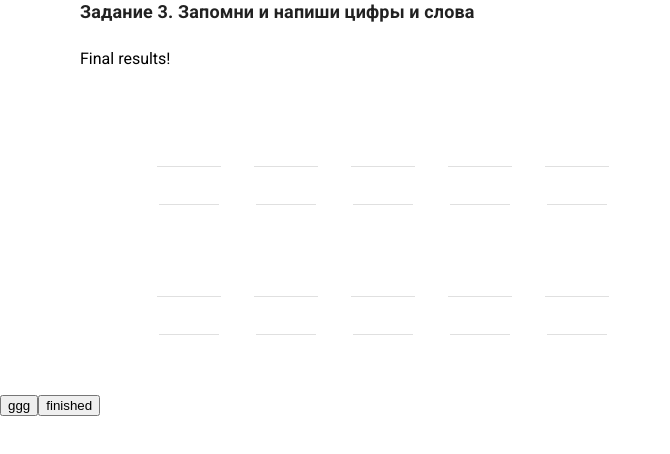
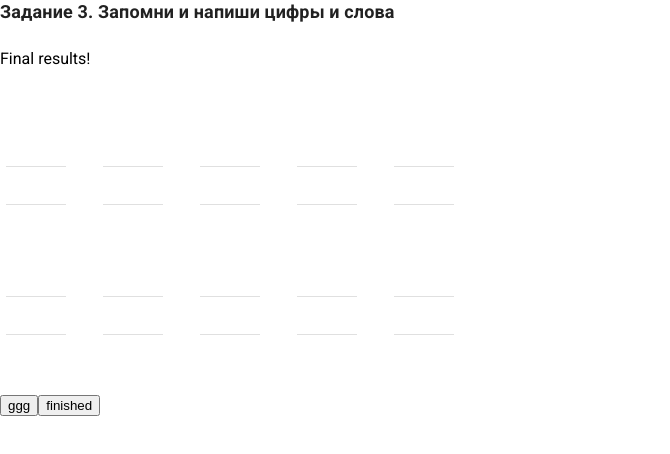
Before and after one commit to KarinaSakuta/Design, a React (Create React App) app: page / in a window 1280 px wide. Shown: the top 454 px of the page, without its empty margins (0-670 px from the left). Built offline with nearby package versions, Linux system fonts and the light colour scheme.

Commit message:
fix: styles for finished state

```diff
--- a/src/components/Task3/style.scss
+++ b/src/components/Task3/style.scss
@@ -9,7 +9,7 @@
     &__container {
         /*padding: 55px 80px 60px 80px;*/
         // margin: 0 auto;
-        margin-left: 80px;
+        // margin-left: 80px;
     }
     &__description {
         padding: 56px 80px 0 80px;
@@ -58,7 +58,7 @@
     }
     &__input-number {
         max-height: 64px;
-        max-width: 60px;
+        max-width: 56px;
         font-weight: 500;
         font-size: 72px;
         line-height: 33px;
@@ -120,6 +120,7 @@
             }
         }
         &_finished {
+            margin-left: -73px;
             &:first-child {
                 margin-bottom: 25px;
                 margin-top: 33px;
```
